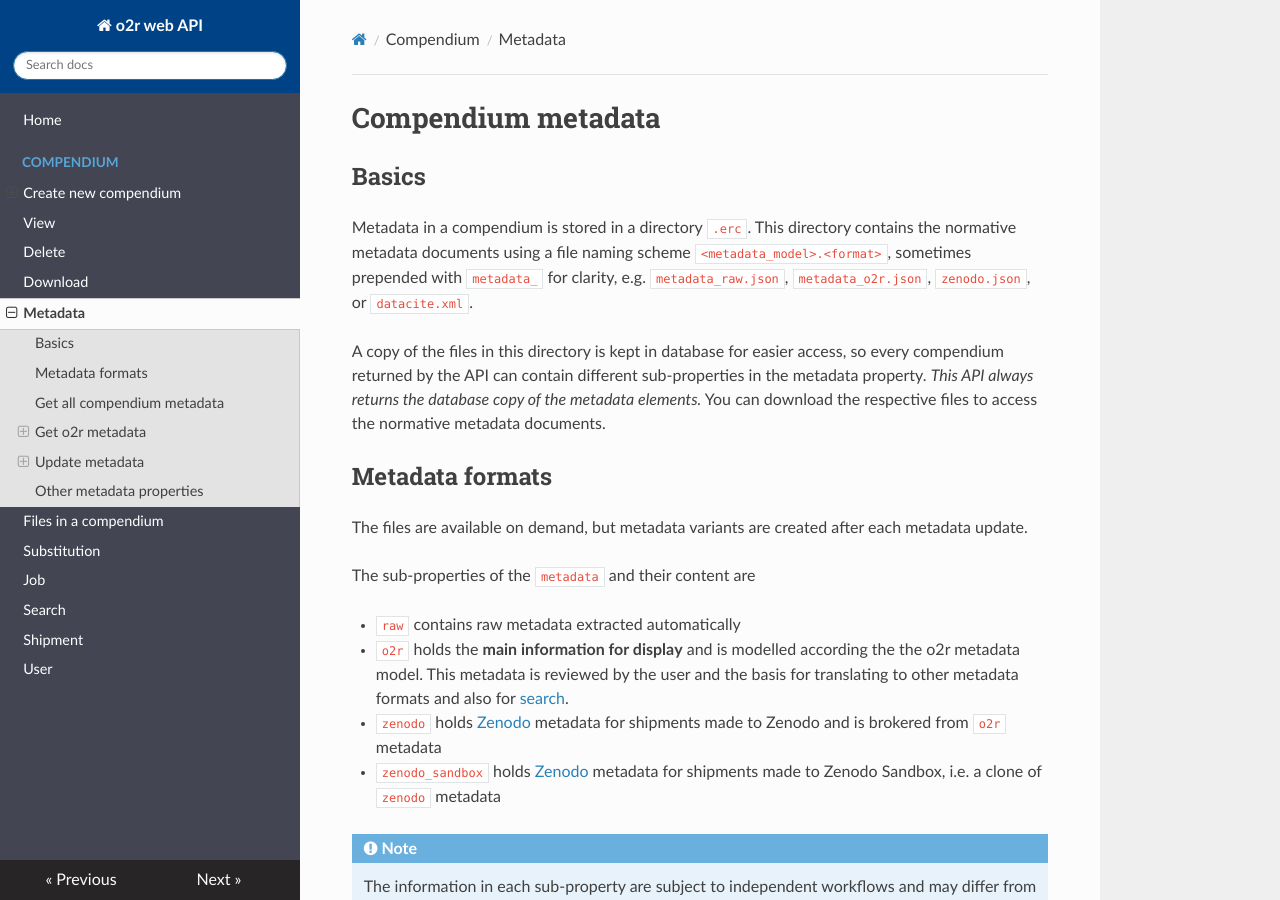
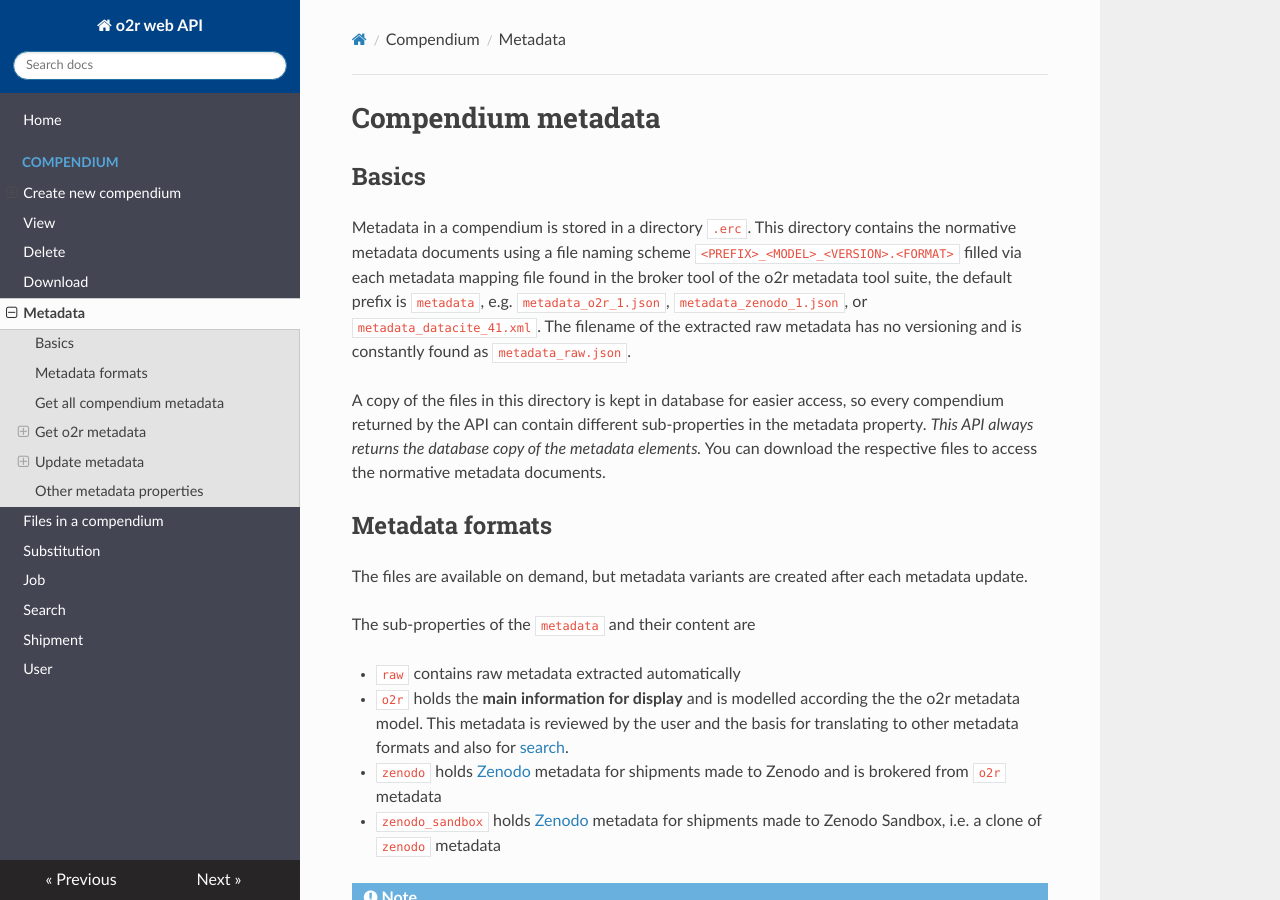
Before and after one commit to o2r-project/api, an MkDocs documentation site: the page built from docs/compendium/metadata.md, in a window 1280 px wide and 900 px high. Built offline with MkDocs 1.6.1, drawn with Linux system fonts in a browser that asks for light colours; nearby versions of some CDN libraries; old or Windows-style settings are respelled for this version of MkDocs.

Commit message:
Update metadata.md
- add note about file name version tags

```diff
--- a/docs/compendium/metadata.md
+++ b/docs/compendium/metadata.md
@@ -2,7 +2,7 @@
 
 ## Basics
 
-Metadata in a compendium is stored in a directory `.erc`. This directory contains the normative metadata documents using a file naming scheme `<metadata_model>.<format>`, sometimes prepended with `metadata_` for clarity, e.g. `metadata_raw.json`, `metadata_o2r.json`, `zenodo.json`, or `datacite.xml`.
+Metadata in a compendium is stored in a directory `.erc`. This directory contains the normative metadata documents using a file naming scheme `<PREFIX>_<MODEL>_<VERSION>.<FORMAT>` filled via each metadata mapping file found in the broker tool of the o2r metadata tool suite, the default prefix is `metadata`, e.g. `metadata_o2r_1.json`, `metadata_zenodo_1.json`, or `metadata_datacite_41.xml`. The filename of the extracted raw metadata has no versioning and is constantly found as `metadata_raw.json`.
 
 A copy of the files in this directory is kept in database for easier access, so every compendium returned by the API can contain different sub-properties in the metadata property.
 _This API always returns the database copy of the metadata elements._
```
